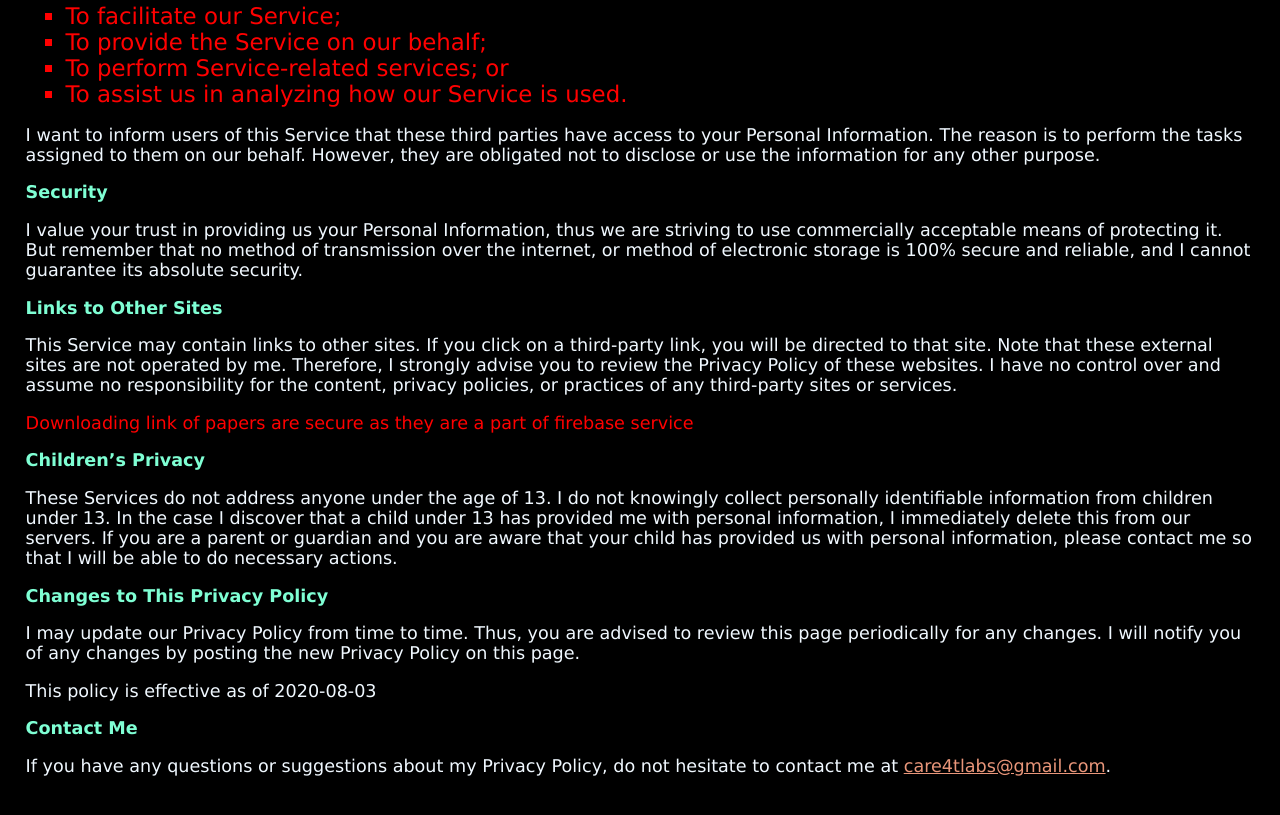
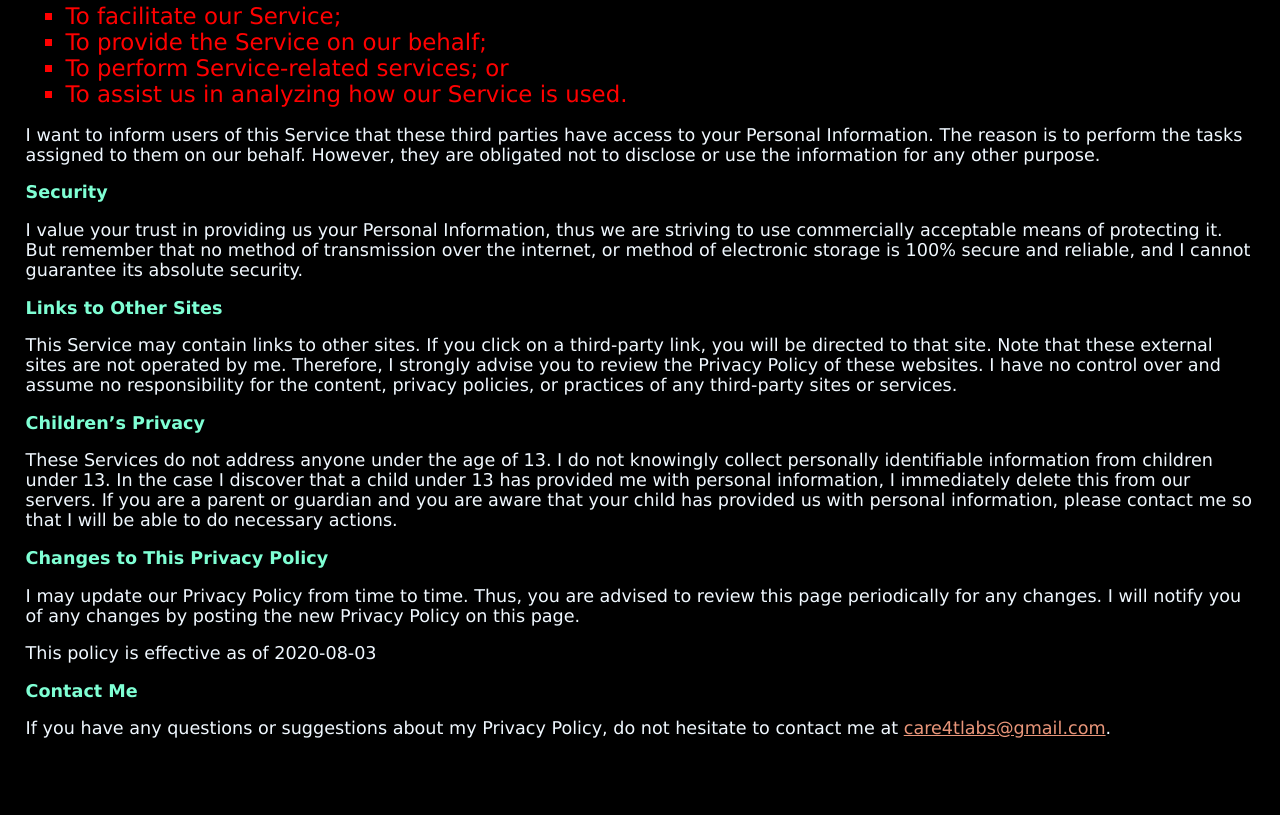
Before and after one commit to pratyush019/pratyush019.github.io, a plain HTML site: page privacy_policy.html in a window 1280 px wide. Shown: the part 1004-1819 px from the top of the page. After the commit the page ends 1786 px from the top, so only its background shows below. Drawn offline with Linux system fonts and the light colour scheme.

Commit message:
Update privacy_policy.html

```diff
--- a/privacy_policy.html
+++ b/privacy_policy.html
@@ -90,7 +90,6 @@
                   no control over and assume no responsibility for the content,
                   privacy policies, or practices of any third-party sites or
 		services.</p>
-		<p style="color: red">Downloading link of papers are secure as they are a part of firebase service</p>
                  <p><strong>Children’s Privacy</strong></p> <p>
                   These Services do not address anyone under the age of 13.
                   I do not knowingly collect personally
```
